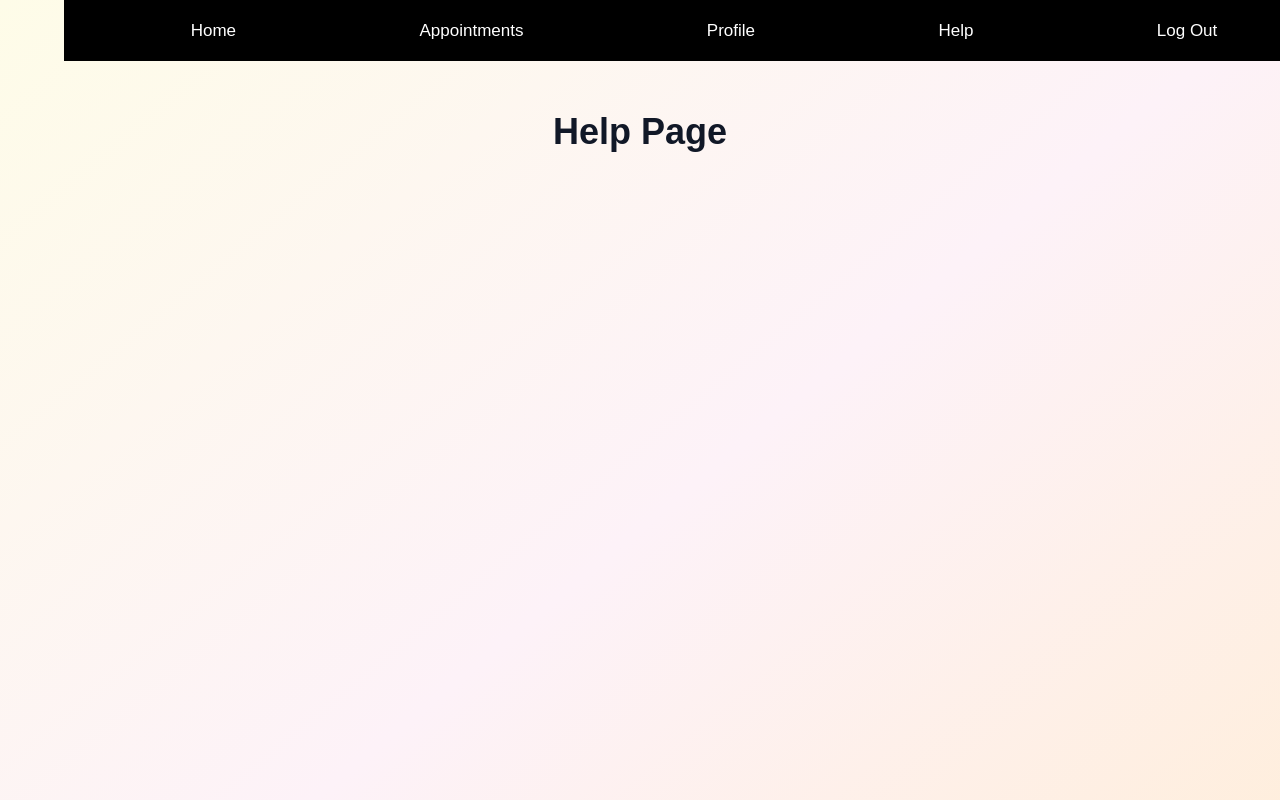
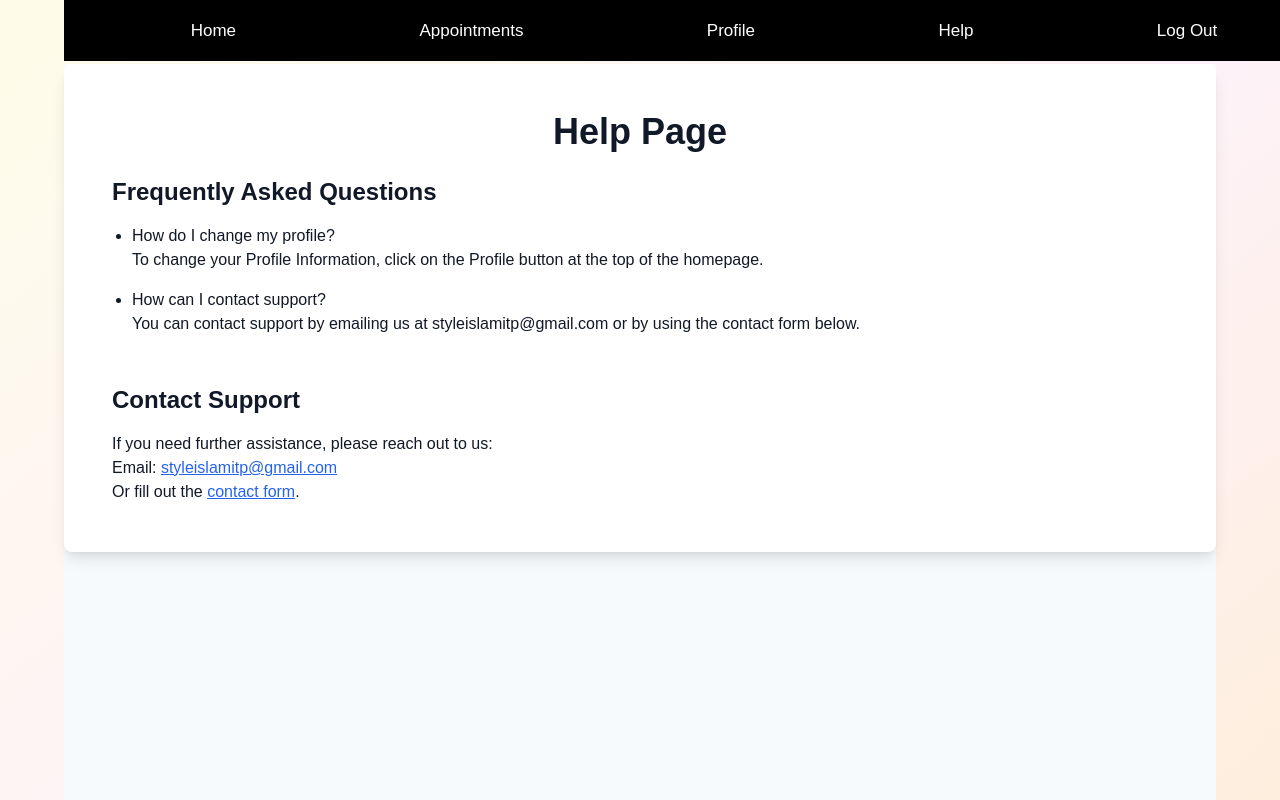
Before and after one commit to WSU-4110/Style, a Next.js app: page /helppage in a window 1280 px wide. Shown: the top 800 px of the page. Built offline with nearby package versions, Linux system fonts and the light colour scheme.

Commit message:
updated the help page

```diff
--- a/src/app/helppage/page.tsx
+++ b/src/app/helppage/page.tsx
@@ -6,13 +6,51 @@ import React from 'react';
 import { useRouter } from 'next/navigation';
 import Navbar from '../components/navigationbar';
 
+// FAQ Item Interface
+interface FAQItem {
+  question: string;
+  answer: string;
+}
+
+// Sample FAQs
+const faqs: FAQItem[] = [
+  {
+    question: "How do I change my profile?",
+    answer: "To change your Profile Information, click on the Profile button at the top of the homepage."
+  },
+  {
+    question: "How can I contact support?",
+    answer: "You can contact support by emailing us at styleislamitp@gmail.com or by using the contact form below."
+  },
+
+];
+
 const HelpPage = () => {
     const router = useRouter();
     return (
-        <div className="min-h-screen bg-gray">
+        <div className="min-h-screen bg-gray-100">
             <Navbar />
-            <div className="max-w-screen-xl mx-auto p-12 bg-gray">
+            <div className="max-w-screen-xl mx-auto p-12 bg-white shadow-lg rounded-lg">
                 <h1 className="text-4xl font-bold text-center mb-6">Help Page</h1>
+
+                <section className="faq-section mb-12">
+                    <h2 className="text-2xl font-semibold mb-4">Frequently Asked Questions</h2>
+                    <ul className="list-disc pl-5">
+                        {faqs.map((faq, index) => (
+                            <li key={index} className="mb-4">
+                                <h3 className="font-medium">{faq.question}</h3>
+                                <p>{faq.answer}</p>
+                            </li>
+                        ))}
+                    </ul>
+                </section>
+
+                <section className="contact-section">
+                    <h2 className="text-2xl font-semibold mb-4">Contact Support</h2>
+                    <p>If you need further assistance, please reach out to us:</p>
+                    <p>Email: <a href="styleislamitp@gmail.com" className="text-blue-600 underline">styleislamitp@gmail.com</a></p>
+                    <p>Or fill out the <a href="/contact" className="text-blue-600 underline">contact form</a>.</p>
+                </section>
             </div>
         </div>
     );
```
